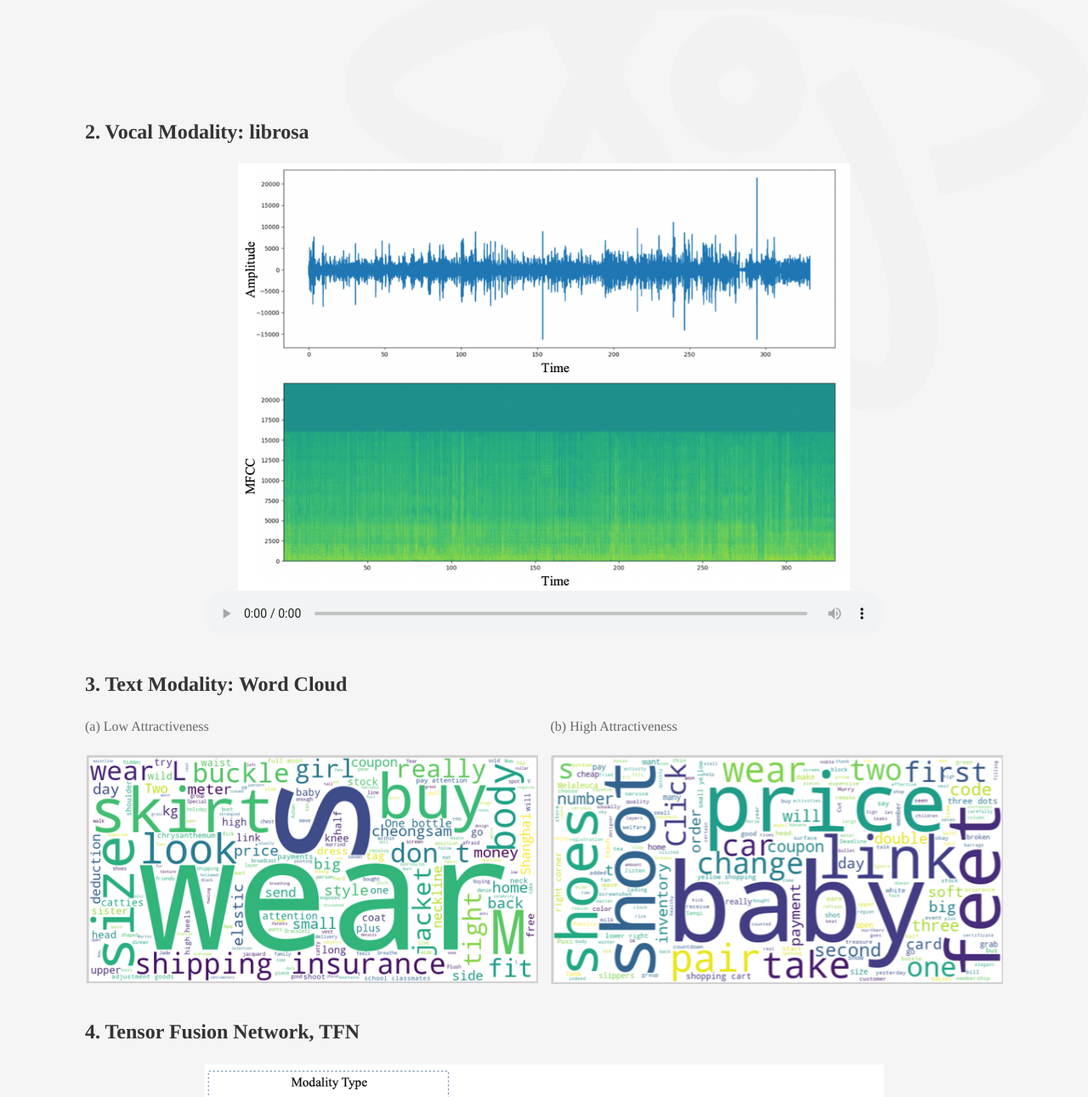
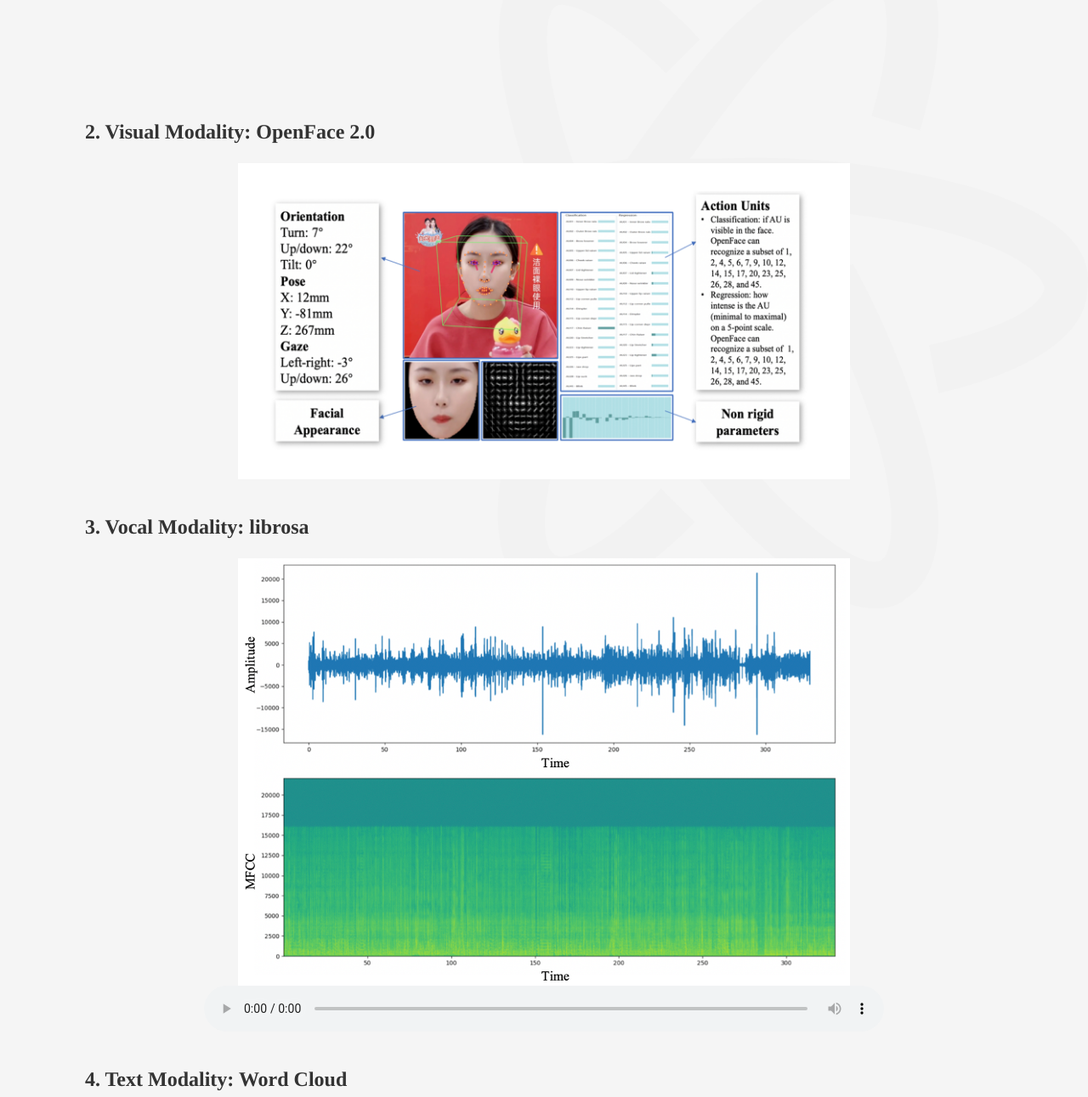
Before and after one commit to business-research/salesperson-attractiveness, a plain HTML site: page index.html in a window 1280 px wide. Shown: the part 1520-2811 px from the top of the page at 85% size. Drawn offline with Linux system fonts and the light colour scheme; grey boxes are pictures that could not be loaded.

Commit message:
Update index.html

```diff
--- a/index.html
+++ b/index.html
@@ -65,9 +65,10 @@
 
 						        <ul class="uk-nav uk-nav-default">
 						            <li class="uk-nav-header"><a href="#1" uk-scroll><b>1. Sample Video</b></a></li>
-						            <li class="uk-nav-header"><a href="#2" uk-scroll><b>2. Vocal Modality</b></a></li>
-						            <li class="uk-nav-header"><a href="#3" uk-scroll><b>3. Text Modality</b></a></li>
-									<li class="uk-nav-header"><a href="#4" uk-scroll><b>4. Tensor Fusion Network, TFN</b></a></li>
+						            <li class="uk-nav-header"><a href="#2" uk-scroll><b>2. Visual Modality</b></a></li>
+									<li class="uk-nav-header"><a href="#2" uk-scroll><b>3. Vocal Modality</b></a></li>
+						            <li class="uk-nav-header"><a href="#3" uk-scroll><b>4. Vocal Modality</b></a></li>
+									<li class="uk-nav-header"><a href="#4" uk-scroll><b>5. Tensor Fusion Network, TFN</b></a></li>
 						        </ul>
 
 						    </div>
@@ -99,9 +100,6 @@
 				 Salesperson attractiveness in digital sales interactions
 
 			</div>
-
-
-
 
 
                 <div class="links">
@@ -171,9 +169,6 @@ Salesperson attractiveness plays a crucial role in attracting and persuading con
 				Multimedia Appendices
 
 
-
-
-
 			</div>
 
 			<div class="uk-grid-small" uk-grid>
@@ -199,14 +194,28 @@ Salesperson attractiveness plays a crucial role in attracting and persuading con
 				    }
 				</style>
 
-				<h3 id="2">2. Vocal Modality: librosa</h3>
+				<h3 id="2">2. Visual Modality: OpenFace 2.0
+</h3>
 
 				<div class="uk-grid-small" uk-grid uk-height-match>
-				<!-- <div class="uk-width-1-1 uk-width-1-3@m">
-					<div class="video2">
-						<iframe height="" width="100%" src="https://player.bilibili.com/player.html?bvid=BV1pT411u7bq&page=1" scrolling="no" border="0" frameborder="no" framespacing="0" allowfullscreen="true"> </iframe>
-					</div>
-				</div> -->
+
+				<div class="uk-width-1-1  " uk-lightbox="animation: slide" style="text-align: center;">
+					<a href="#" data-caption=""><img class="uk-width-2-3@m" src="media/2.visual_salesperson-attractiveness.webp" alt=""></a>
+
+
+				</div>
+				</div>
+
+				<style>
+				    h3 {
+				        font-weight: bold;
+				    }
+				</style>
+
+				<h3 id="3">3. Vocal Modality: librosa</h3>
+
+				<div class="uk-grid-small" uk-grid uk-height-match>
+
 				<div class="uk-width-1-1  " uk-lightbox="animation: slide" style="text-align: center;">
 					<a href="#" data-caption=""><img class="uk-width-2-3@m" src="media/Vocal Modality.png" alt=""></a>
 
@@ -222,7 +231,7 @@ Salesperson attractiveness plays a crucial role in attracting and persuading con
 				        font-weight: bold;
 				    }
 				</style>
-				<h3 id="3">3. Text Modality: Word Cloud</h3>
+				<h3 id="4">4. Text Modality: Word Cloud</h3>
 				<div class="uk-grid-small" uk-grid>
 					<div class="uk-width-1-2" uk-lightbox="animation: slide">
 						<span style="text-align:left">(a) Low Attractiveness
@@ -248,7 +257,7 @@ Salesperson attractiveness plays a crucial role in attracting and persuading con
 				    h3 {
 					font-weight: bold;
 				    }</style>
-				<h3 id="4">4. Tensor Fusion Network, TFN
+				<h3 id="5">5. Tensor Fusion Network, TFN
 				</h3>
 				<div class="uk-grid-small" uk-grid>
 					<div class="uk-width-1-1" uk-lightbox="animation: slide">
```
